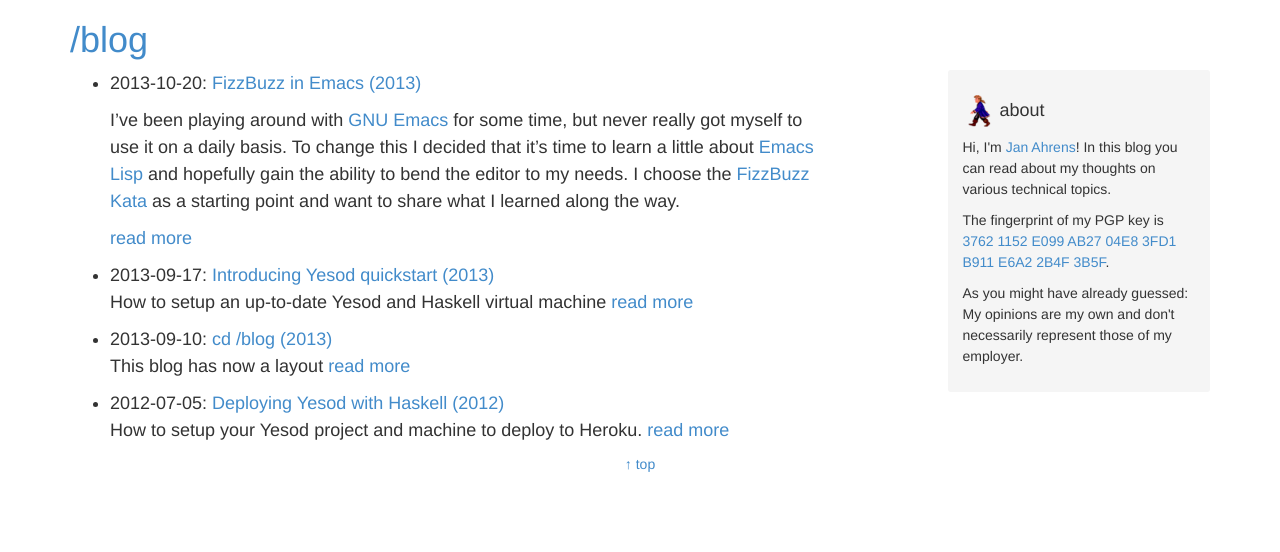
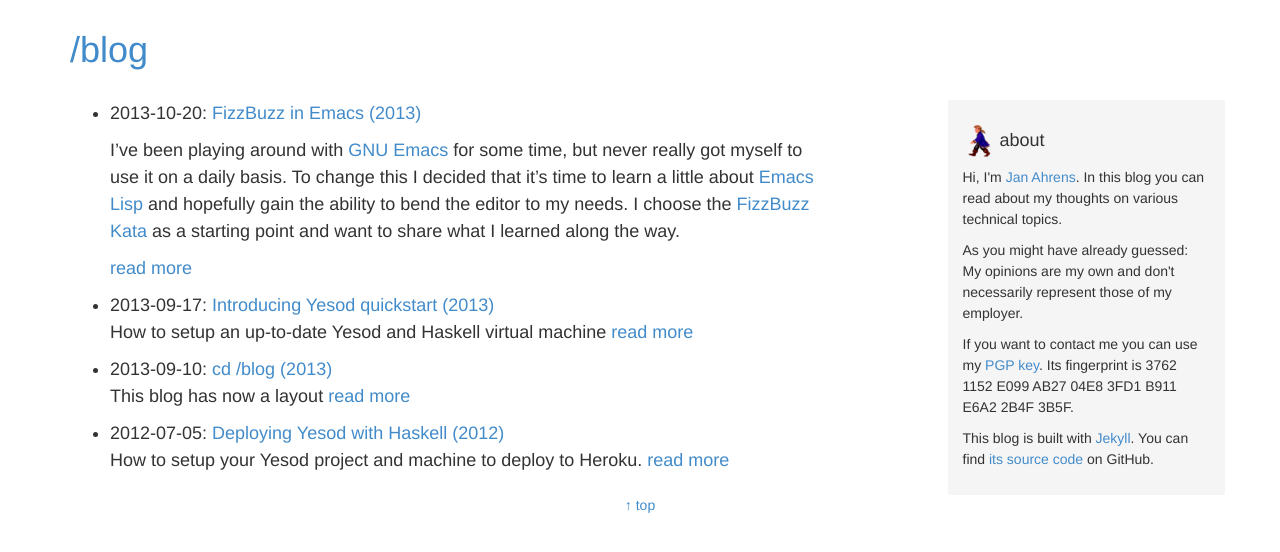
Before and after one commit to JanAhrens/JanAhrens.github.io, a Jekyll site: the page built from index.html, in a window 1280 px wide. Shown: the top 552 px of the page. Built offline with Jekyll 4.4.1, drawn with Linux system fonts in a browser that asks for light colours; Markdown is read by kramdown in place of the engine named in the settings; the list of posts is cut into pages by our own code.

Commit message:
extended about box

```diff
--- a/_layouts/default.html
+++ b/_layouts/default.html
@@ -5,9 +5,11 @@
     <meta http-equiv="X-UA-Compatible" content="IE=edge">
     <meta name="viewport" content="width=device-width, initial-scale=1">
     <title>{% if page.title %} {{ page.title }} {% else %} {{ site.name }} {% endif %}</title>
+
     <link rel="stylesheet" href="/bootstrap.min.css">
     <link rel="stylesheet" href="/freya.css">
     <link rel="stylesheet" href="/style.css">
+
     <meta property="og:title" content="{% if page.title %} {{ page.title }} {% else %} {{ site.name }} {% endif %}" />
     <meta property="og:url" content="http://blog.jan-ahrens.eu" />
     <meta property="og:image" content="http://blog.jan-ahrens.eu/assets/lambda.png" />
@@ -18,25 +20,29 @@
 
   <body>
     <div class="container" id="top">
-      <h1><a href="/">/blog</a></h1>
+      <h1 class="head"><a href="/">/blog</a></h1>
       <div class="row">
         <div class="col-sm-8 blog-main">
           {{ content }}
         </div>
-        <div class="col-sm-3 col-sm-offset-1">
+        <div class="col-sm-3 col-sm-offset-1 about-box">
           <div class="about">
             <h4>
               <a href="https://github.com/JanAhrens"><img height="32px" src="/assets/lambda.png"></a> about
             </h4>
             <p>
-              Hi, I'm <a href="https://github.com/JanAhrens">Jan Ahrens</a>!
+              Hi, I'm <a href="https://github.com/JanAhrens">Jan Ahrens</a>.
               In this blog you can read about my thoughts on various technical topics.
             </p>
             <p>
-              The fingerprint of my PGP key is <a href="http://pgp.mit.edu/pks/lookup?op=get&search=0xB911E6A22B4F3B5F">3762 1152 E099 AB27 04E8  3FD1 B911 E6A2 2B4F 3B5F</a>.
+              As you might have already guessed: My opinions are my own and don't necessarily represent those of my employer.
             </p>
             <p>
-              As you might have already guessed: My opinions are my own and don't necessarily represent those of my employer.
+              If you want to contact me you can use my <a href="http://pgp.mit.edu/pks/lookup?op=get&search=0xB911E6A22B4F3B5F">PGP key</a>.
+              Its fingerprint is 3762 1152 E099 AB27 04E8  3FD1 B911 E6A2 2B4F 3B5F.
+            </p>
+            <p>
+              This blog is built with <a target="_blank" href="http://jekyllrb.com/">Jekyll</a>. You can find <a href="https://github.com/JanAhrens/JanAhrens.github.io">its source code</a> on GitHub.
             </p>
           </div>
         </div>
--- a/style.css
+++ b/style.css
@@ -30,3 +30,12 @@ body {
   background-color: #F5F5F5;
   padding: 15px;
 }
+
+.about-box {
+  padding-right: 0;
+}
+
+.head {
+  margin-top: 30px;
+  margin-bottom: 30px;
+}
```
